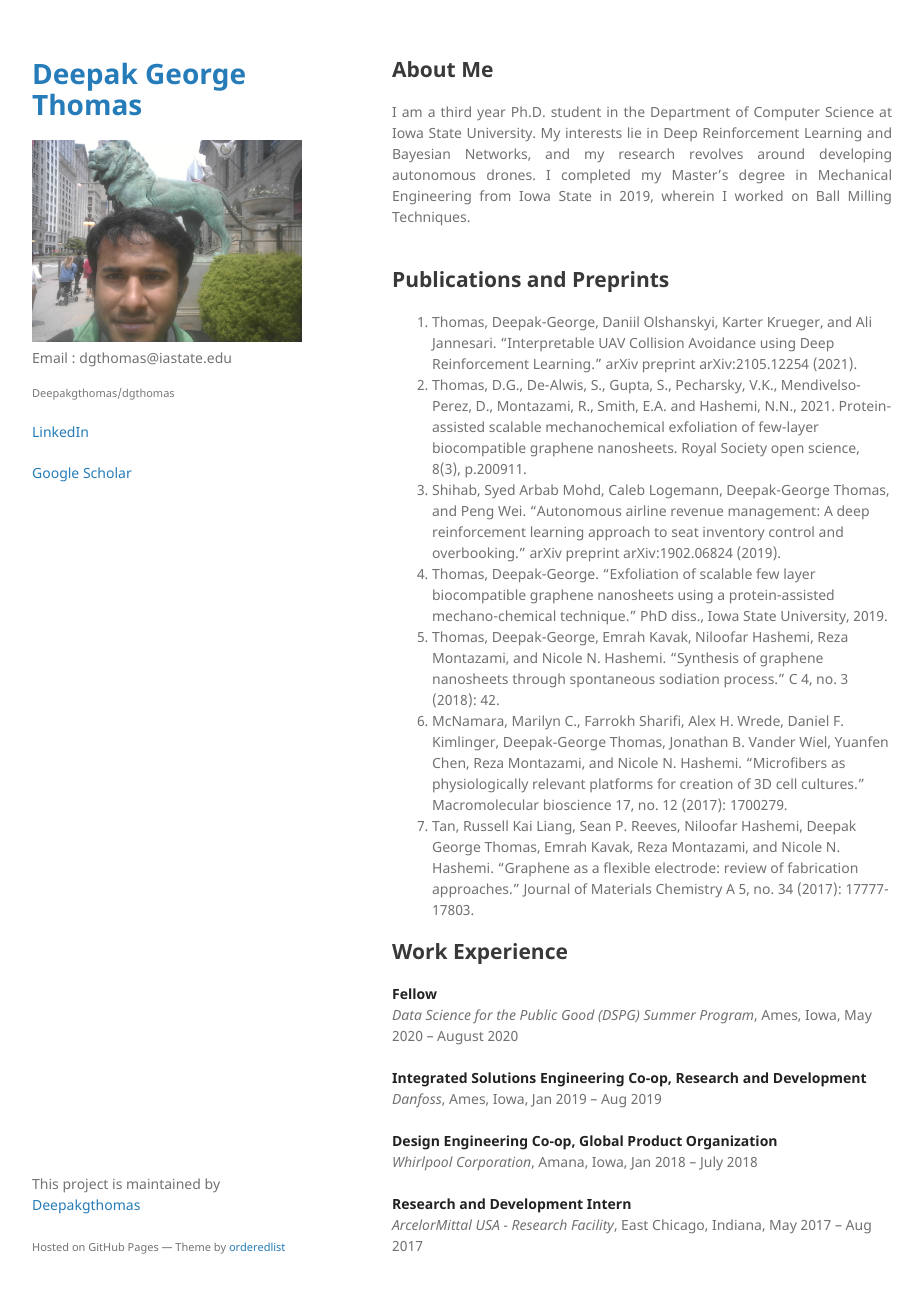
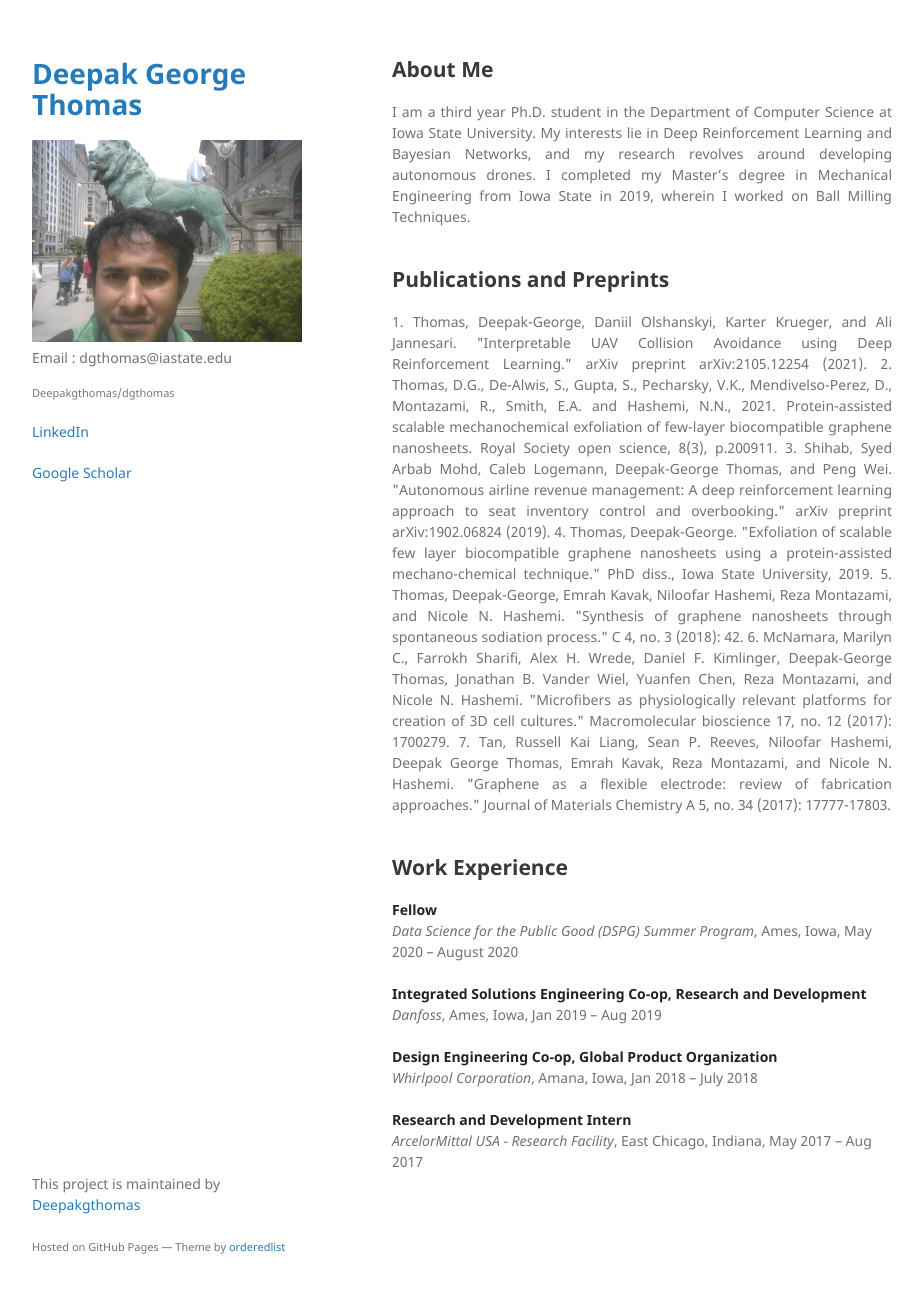
Before and after one commit to Deepakgthomas/dgthomas, a Jekyll site: the page built from index.md, in a window 1280 px wide and 1326 px high. Shown: the top 1293 px of the window, without its empty margins (178-1101 px from the left). Built offline with Jekyll 4.4.1, drawn with Linux system fonts in a browser that asks for light colours; our own code applies the rules of GitHub Pages for plain Markdown files; part of the change alters nothing that is shown.

Commit message:
Update index.md

```diff
--- a/index.md
+++ b/index.md
@@ -2,14 +2,14 @@
 <div style="text-align: justify">I am a third year Ph.D. student in the Department of Computer Science at Iowa State University. My interests lie in Deep Reinforcement Learning and Bayesian Networks, and my research revolves around developing autonomous drones. I completed my Master’s degree in Mechanical Engineering from Iowa State in 2019, wherein I worked on Ball Milling Techniques.</div><br>
 
 ## Publications and Preprints
-
+<div style="text-align: justify">
 1. Thomas, Deepak-George, Daniil Olshanskyi, Karter Krueger, and Ali Jannesari. "Interpretable UAV Collision Avoidance using Deep Reinforcement Learning." arXiv preprint arXiv:2105.12254 (2021).
 2. Thomas, D.G., De-Alwis, S., Gupta, S., Pecharsky, V.K., Mendivelso-Perez, D., Montazami, R., Smith, E.A. and Hashemi, N.N., 2021. Protein-assisted scalable mechanochemical exfoliation of few-layer biocompatible graphene nanosheets. Royal Society open science, 8(3), p.200911.
 3. Shihab, Syed Arbab Mohd, Caleb Logemann, Deepak-George Thomas, and Peng Wei. "Autonomous airline revenue management: A deep reinforcement learning approach to seat inventory control and overbooking." arXiv preprint arXiv:1902.06824 (2019).
 4. Thomas, Deepak-George. "Exfoliation of scalable few layer biocompatible graphene nanosheets using a protein-assisted mechano-chemical technique." PhD diss., Iowa State University, 2019.
 5. Thomas, Deepak-George, Emrah Kavak, Niloofar Hashemi, Reza Montazami, and Nicole N. Hashemi. "Synthesis of graphene nanosheets through spontaneous sodiation process." C 4, no. 3 (2018): 42.
 6. McNamara, Marilyn C., Farrokh Sharifi, Alex H. Wrede, Daniel F. Kimlinger, Deepak‐George Thomas, Jonathan B. Vander Wiel, Yuanfen Chen, Reza Montazami, and Nicole N. Hashemi. "Microfibers as physiologically relevant platforms for creation of 3D cell cultures." Macromolecular bioscience 17, no. 12 (2017): 1700279.
-7. Tan, Russell Kai Liang, Sean P. Reeves, Niloofar Hashemi, Deepak George Thomas, Emrah Kavak, Reza Montazami, and Nicole N. Hashemi. "Graphene as a flexible electrode: review of fabrication approaches." Journal of Materials Chemistry A 5, no. 34 (2017): 17777-17803. <br>
+7. Tan, Russell Kai Liang, Sean P. Reeves, Niloofar Hashemi, Deepak George Thomas, Emrah Kavak, Reza Montazami, and Nicole N. Hashemi. "Graphene as a flexible electrode: review of fabrication approaches." Journal of Materials Chemistry A 5, no. 34 (2017): 17777-17803. </div><br>
 
 ## Work Experience
 
```
